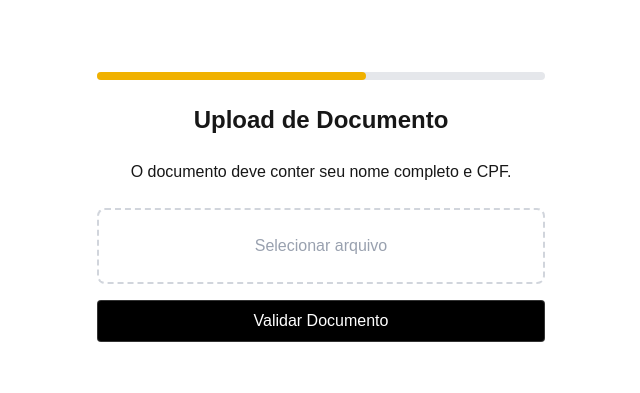
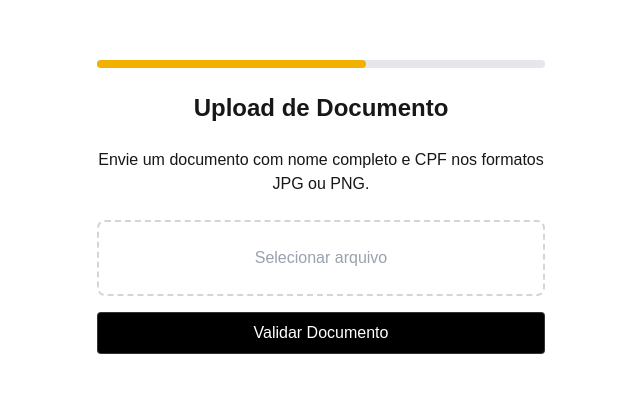
Before and after one commit to GuiEzzz/know-your-fan, a Next.js app in the folder know-your-fan/: page /documento in a window 1280 px wide. Shown: the part 193-586 px from the top of the page, without its empty margins (319-959 px from the left). Built offline with nearby package versions, Linux system fonts and the light colour scheme; no server answers.

Commit message:
Melhorando frases

```diff
--- a/know-your-fan/src/app/documento/Documento.tsx
+++ b/know-your-fan/src/app/documento/Documento.tsx
@@ -96,7 +96,7 @@ export default function DocumentoPage() {
           Upload de Documento
         </h1>
 
-        <p className='text-md mb-6 text-center'>O documento deve conter seu nome completo e CPF.</p>
+        <p className='text-md mb-6 text-center'>Envie um documento com nome completo e CPF nos formatos JPG ou PNG.</p>
 
         <form onSubmit={handleSubmit} className="w-full space-y-4">
           <div className="border-2 border-dashed border-gray-300 rounded-lg p-6 text-center relative">
--- a/know-your-fan/src/pages/api/validar-documento.ts
+++ b/know-your-fan/src/pages/api/validar-documento.ts
@@ -25,7 +25,7 @@ Compare com os dados informados:
 - Nome: "${nomeInformado}"
 - CPF: "${cpfInformado}"
 
-Responda se os dados batem com o documento ("Válido, estamos te redirecionando..."), apenas com essas palavras mencionadas. Caso seja negativo, de uma resposta simples do porquê foi negado.
+Responda se os dados batem com o documento ("Válido! Em instantes, você será redirecionado..."), apenas com essas palavras mencionadas. Caso seja negativo, de uma resposta simples do porquê foi negado.
 `;
 
     const resposta = await openai.chat.completions.create({
```
